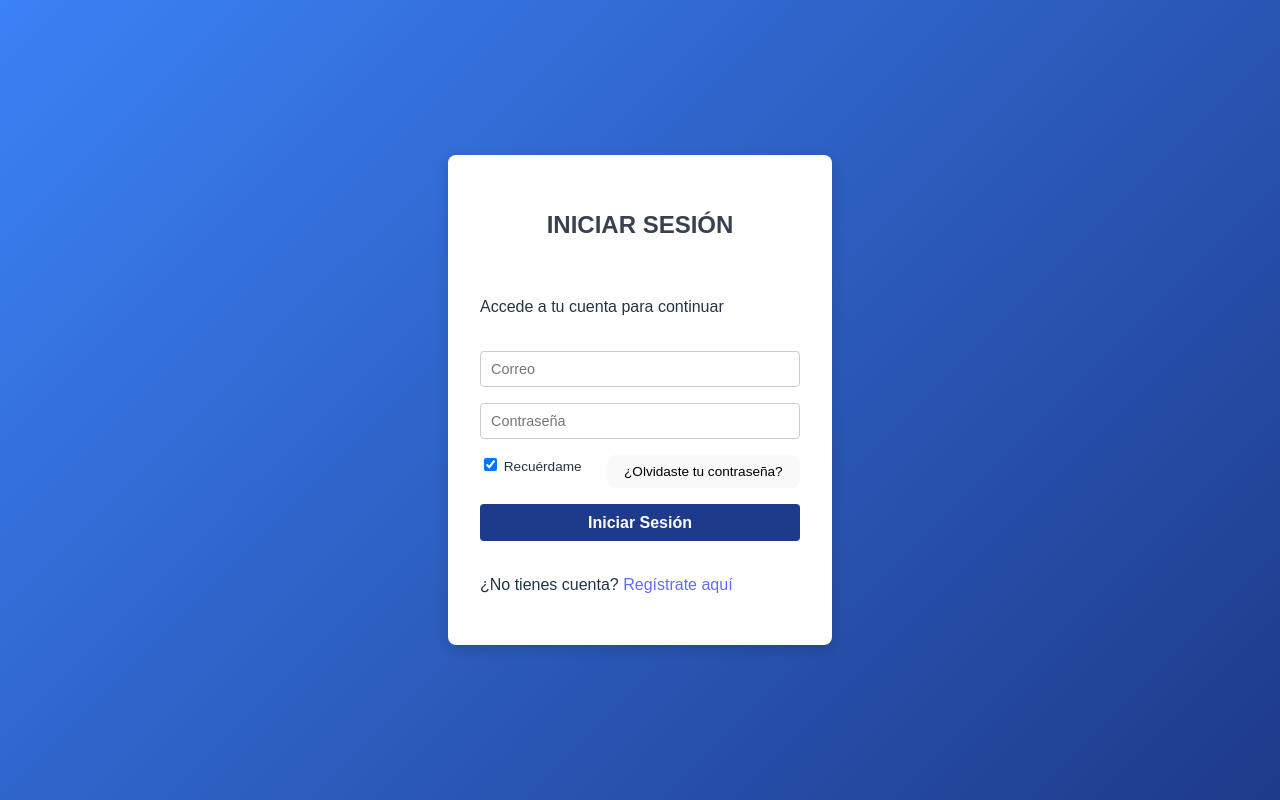
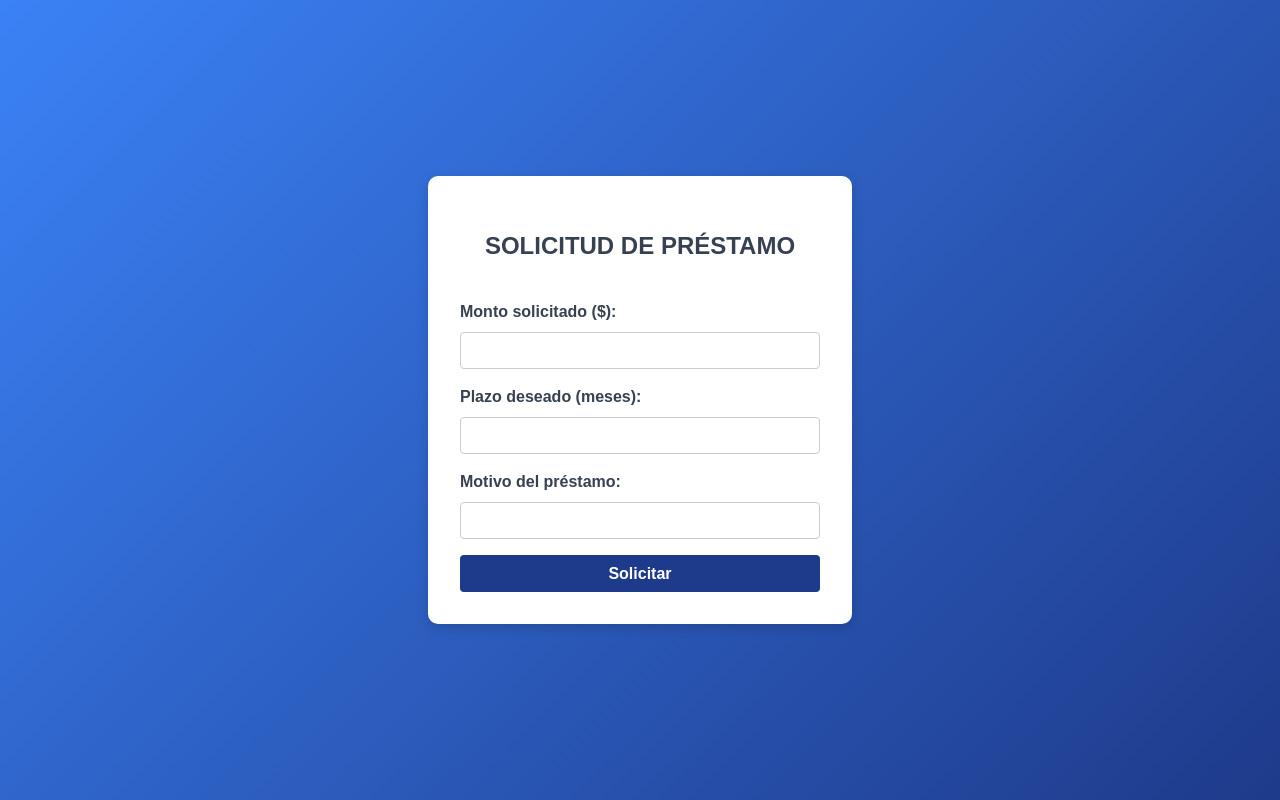
Before and after one commit to Joan-Gb/GRUPO5-2026-PROYINF, a React app in the folder frontend/: page / in a window 1280 px wide. Built offline with nearby package versions, Linux system fonts and the light colour scheme; the HTML template or start-up script is replaced by a standard one.

Commit message:
Interfaces HU Terminadas

```diff
--- a/frontend/src/App.jsx
+++ b/frontend/src/App.jsx
@@ -1,5 +1,21 @@
+/*
+import LoanSimulator from "./components/LoanSimulator";
+import LoginForm from "./components/LoanSimulator";
+
+export default function App() {
+  return <LoanSimulator />;
+}
+
+*/
+import LoanRequest from "./components/LoanRequest";
+
+export default function App() {
+  return <LoanRequest />;
+}
+/*
 import LoginForm from "./components/LoginForm";
 
 export default function App() {
   return <LoginForm />;
 }
+ */
--- /dev/null
+++ b/frontend/src/components/LoanRequest.css
@@ -0,0 +1,60 @@
+/* LoanRequest.css */
+body {
+    margin: 0;
+    font-family: sans-serif;
+    background: linear-gradient(135deg, #3b82f6, #1e3a8a);
+    height: 100vh;
+    display: flex;
+    justify-content: center;
+    align-items: center;
+}
+
+.loan-request-container {
+    background: white;
+    padding: 2rem;
+    border-radius: 10px;
+    box-shadow: 0 4px 12px rgba(0, 0, 0, 0.15);
+    width: 360px;
+    display: flex;
+    flex-direction: column;
+    gap: 1rem;
+}
+
+.loan-request-container h2 {
+    text-align: center;
+    text-transform: uppercase;
+    color: #374151;
+}
+
+.field {
+    display: flex;
+    flex-direction: column;
+    gap: 0.5rem;
+}
+
+.field label {
+    font-weight: bold;
+    color: #374151;
+}
+
+.field input {
+    padding: 0.6rem;
+    border: 1px solid #ccc;
+    border-radius: 4px;
+    font-size: 0.9rem;
+}
+
+button {
+    background: #1e3a8a;
+    color: white;
+    padding: 0.6rem;
+    border: none;
+    border-radius: 4px;
+    font-weight: bold;
+    cursor: pointer;
+    transition: background 0.3s;
+}
+
+button:hover {
+    background: #172554;
+}
--- /dev/null
+++ b/frontend/src/components/LoanRequest.jsx
@@ -0,0 +1,37 @@
+import './LoanRequest.css';
+import { useState } from 'react';
+
+function LoanRequest() {
+    const [amount, setAmount] = useState('');
+    const [term, setTerm] = useState('');
+    const [purpose, setPurpose] = useState('');
+
+    const handleRequest = () => {
+        alert(`Solicitud enviada:\nMonto: $${amount}\nPlazo: ${term} meses\nMotivo: ${purpose}`);
+    };
+
+    return (
+        <div className="loan-request-container">
+        <h2>Solicitud de Préstamo</h2>
+
+        <div className="field">
+            <label>Monto solicitado ($):</label>
+            <input type="number" value={amount} onChange={e => setAmount(e.target.value)} />
+        </div>
+
+        <div className="field">
+            <label>Plazo deseado (meses):</label>
+            <input type="number" value={term} onChange={e => setTerm(e.target.value)} />
+        </div>
+
+        <div className="field">
+            <label>Motivo del préstamo:</label>
+            <input type="text" value={purpose} onChange={e => setPurpose(e.target.value)} />
+        </div>
+
+        <button onClick={handleRequest}>Solicitar</button>
+        </div>
+    );
+}
+
+export default LoanRequest;
--- /dev/null
+++ b/frontend/src/components/LoanSimulator.css
@@ -0,0 +1,118 @@
+/* LoanSimulator.css */
+body {
+    margin: 0;
+    font-family: sans-serif;
+    background: linear-gradient(135deg, #3b82f6, #1e3a8a);
+    height: 100vh;
+    display: flex;
+    justify-content: center;
+    align-items: center;
+}
+
+.simulator-wrapper {
+    display: flex;
+    gap: 2rem;
+    background: white;
+    padding: 2rem;
+    border-radius: 10px;
+    box-shadow: 0 4px 12px rgba(0, 0, 0, 0.15);
+    width: 800px;
+    max-width: 90%;
+}
+
+.history-panel {
+    width: 40%;
+}
+
+.history-panel h3 {
+    margin-bottom: 1rem;
+    color: #374151;
+    text-transform: uppercase;
+    font-size: 1rem;
+}
+
+.history-panel table {
+    width: 100%;
+    border-collapse: collapse;
+}
+
+.history-panel thead {
+    border-bottom: 2px solid #ccc;
+}
+
+.history-panel th {
+    color: #374151;
+    font-weight: bold;
+    background-color: #f3f4f6;
+    padding: 0.5rem;
+    font-size: 0.85rem;
+}
+
+.history-panel td {
+    padding: 0.5rem;
+    text-align: center;
+    border-bottom: 1px solid #ccc;
+    font-size: 0.85rem;
+}
+
+.history-panel tr:hover {
+    background-color: #f0f0f0;
+    cursor: pointer;
+}
+
+.loan-simulator-container {
+    width: 60%;
+    display: flex;
+    flex-direction: column;
+    gap: 1rem;
+}
+
+.loan-simulator-container h2 {
+    text-align: center;
+    text-transform: uppercase;
+    color: #374151;
+}
+
+.field {
+    display: flex;
+    flex-direction: column;
+    gap: 0.5rem;
+}
+
+.field label {
+    font-weight: bold;
+    color: #374151;
+}
+
+.field input {
+    padding: 0.6rem;
+    border: 1px solid #ccc;
+    border-radius: 4px;
+    font-size: 0.9rem;
+}
+
+button {
+    background: #1e3a8a;
+    color: white;
+    padding: 0.6rem;
+    border: none;
+    border-radius: 4px;
+    font-weight: bold;
+    cursor: pointer;
+    transition: background 0.3s;
+}
+
+button:hover {
+    background: #172554;
+}
+
+.result {
+    margin-top: 1rem;
+    padding: 0.8rem;
+    background-color: #e0ffe0;
+    border: 1px solid #00aa00;
+    border-radius: 4px;
+    text-align: center;
+    color: #006600;
+    font-size: 0.9rem;
+}
--- /dev/null
+++ b/frontend/src/components/LoanSimulator.jsx
@@ -0,0 +1,79 @@
+import './LoanSimulator.css';
+import { useState } from 'react';
+
+function LoanSimulator() {
+    const [amount, setAmount] = useState('');
+    const [term, setTerm] = useState('');
+    const [interestRate, setInterestRate] = useState('');
+    const [result, setResult] = useState(null);
+    const [history, setHistory] = useState([]);
+
+    const handleSimulation = () => {
+        const newResult = {
+        amount,
+        term,
+        interestRate,
+        summary: `Simulación: Monto $${amount}, Plazo ${term} meses, Tasa ${interestRate}%`
+        };
+        setResult(newResult.summary);
+        setHistory([newResult, ...history]);
+    };
+
+    const loadSimulation = (sim) => {
+        setAmount(sim.amount);
+        setTerm(sim.term);
+        setInterestRate(sim.interestRate);
+        setResult(sim.summary);
+    };
+
+    return (
+        <div className="simulator-wrapper">
+        <div className="history-panel">
+            <h3>Simulaciones anteriores</h3>
+            <table>
+            <thead>
+                <tr>
+                <th>Monto</th>
+                <th>Plazo</th>
+                <th>Tasa</th>
+                </tr>
+            </thead>
+            <tbody>
+                {history.map((sim, index) => (
+                <tr key={index} onClick={() => loadSimulation(sim)}>
+                    <td>${sim.amount}</td>
+                    <td>{sim.term}</td>
+                    <td>{sim.interestRate}%</td>
+                </tr>
+                ))}
+            </tbody>
+            </table>
+        </div>
+
+        <div className="loan-simulator-container">
+            <h2>Simulador de Préstamo</h2>
+
+            <div className="field">
+            <label>Monto solicitado ($):</label>
+            <input type="number" value={amount} onChange={e => setAmount(e.target.value)} />
+            </div>
+
+            <div className="field">
+            <label>Plazo (meses):</label>
+            <input type="number" value={term} onChange={e => setTerm(e.target.value)} />
+            </div>
+
+            <div className="field">
+            <label>Tasa de interés (%):</label>
+            <input type="number" value={interestRate} onChange={e => setInterestRate(e.target.value)} />
+            </div>
+
+            <button onClick={handleSimulation}>Simular</button>
+
+            {result && <div className="result">{result}</div>}
+        </div>
+        </div>
+    );
+}
+
+export default LoanSimulator;
```
